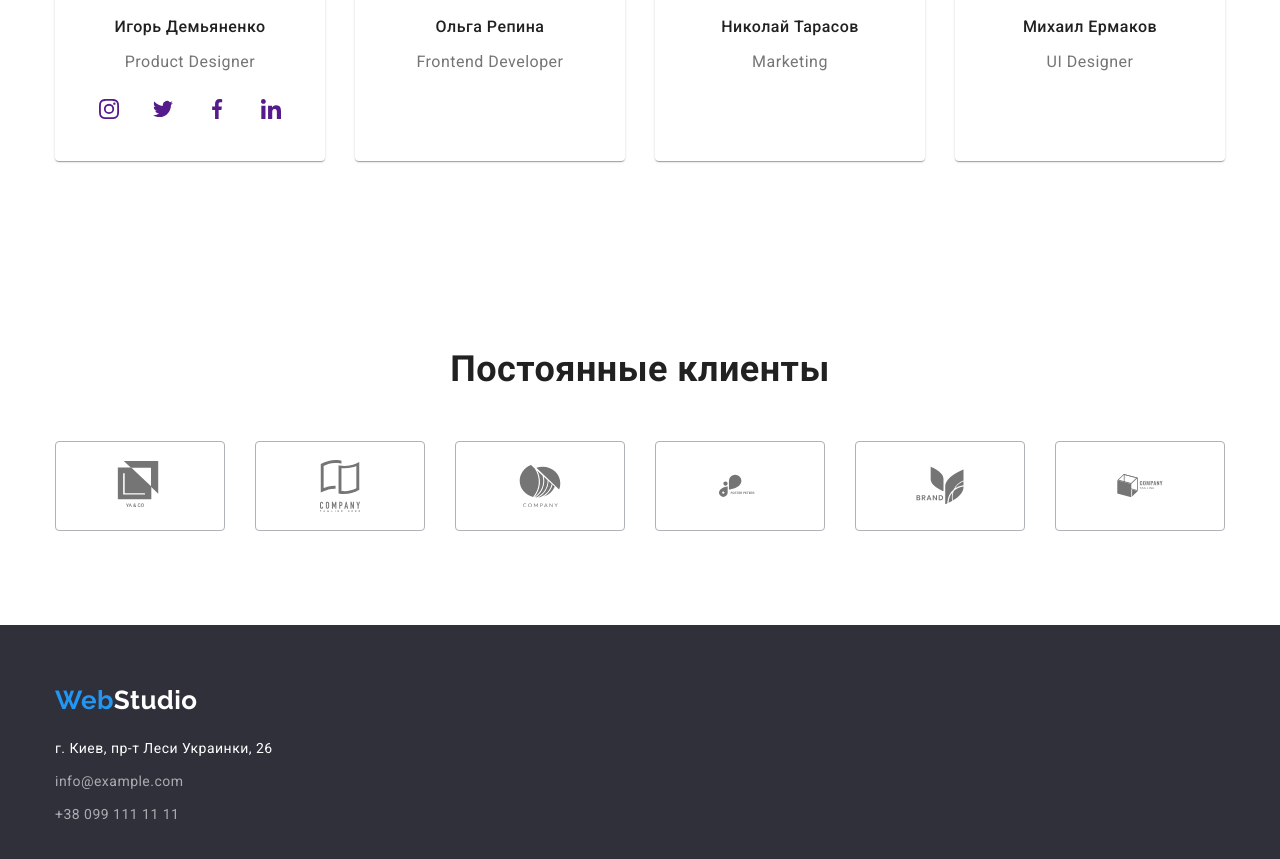
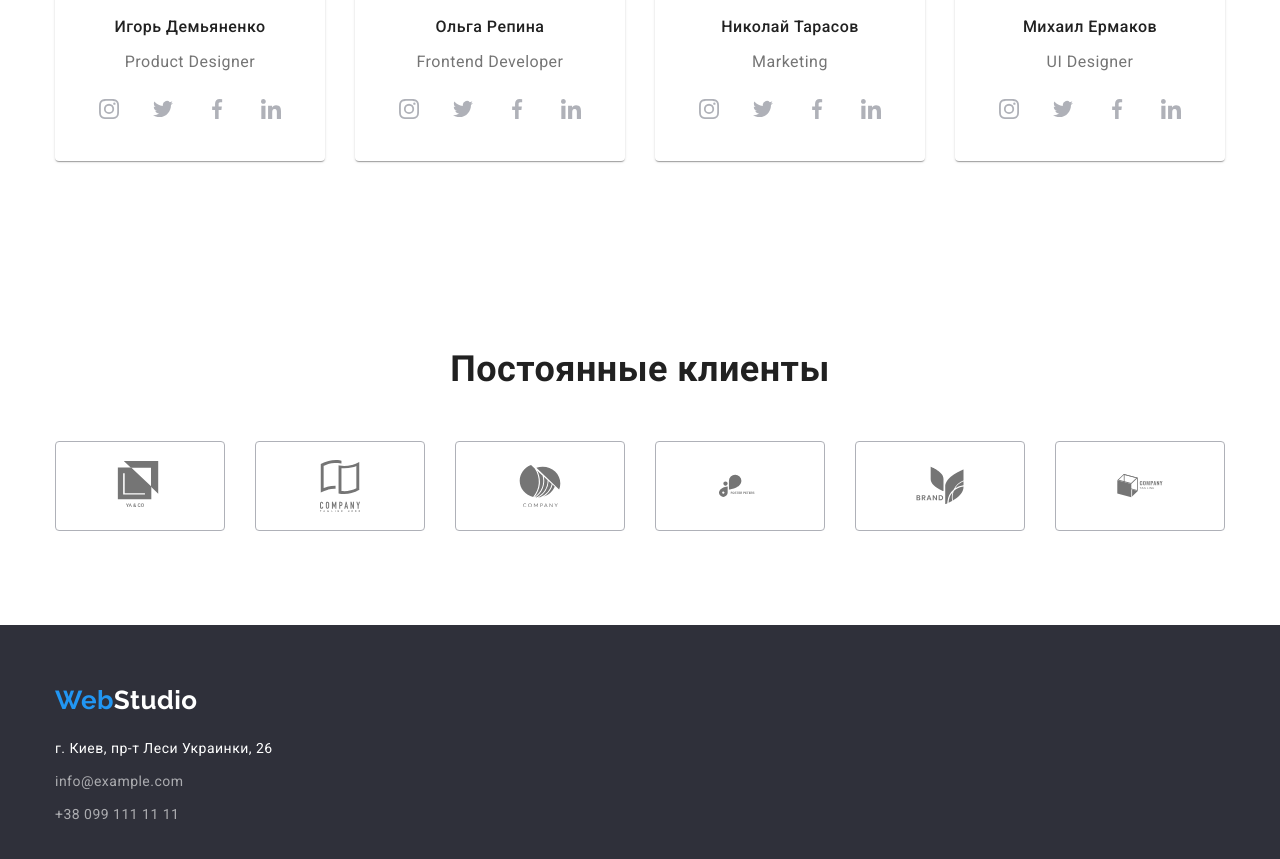
Before and after one commit to andreybulanov/goit-markup-hw-04, a plain HTML site: page index.html in a window 1280 px wide. Shown: the part 2145-3004 px from the top of the page. Drawn offline with nearby package versions, Linux system fonts and the light colour scheme.

Commit message:
Иконки наша команда

```diff
--- a/css/styles.css
+++ b/css/styles.css
@@ -350,30 +350,20 @@ svg {
   fill: var(--icon-color);
 }
 
-/* .sl-item {
-  fill: var(--icon-color);
-} */
-
 .sl-link {
   display: flex;
   align-items: center;
   justify-content: center;
   border-radius: 50%;
-  /* fill: var(--primary-bg-color); */
   width: 44px;
   height: 44px;
-  fill: var(--icon-color);
+  color: var(--icon-color);
 }
 
 .sl-icon {
   width: 20px;
   height: 20px;
   fill: currentColor;
-  /* fill: var(--icon-color); */
-}
-
-.sl-icon:hover {
-  /* color: var(--primary-bg-color); */
 }
 
 .sl-link:hover {
--- a/index.html
+++ b/index.html
@@ -173,18 +173,108 @@
                     <img src="./images/img6.jpg" alt="девушка" width="270">
                     <h3 class="team-title">Ольга Репина</h3>
                     <p class="team-list-title">Frontend Developer</p>
+                    <ul class="sl-list">
+                        <li class="sl-item">
+                            <a href="" class="sl-link" aria-label="Инстаграм">
+                                <svg class="sl-icon" wght="20" height="20">
+                                    <use href="./images/symbol-defs1.svg#icon-instagram"></use>
+                                </svg>
+                            </a>
+                        </li>
+                        <li class="sl-item">
+                            <a href="" class="sl-link" aria-label="Евитер">
+                                <svg class="sl-icon" wght="20" height="20">
+                                    <use href="./images/symbol-defs1.svg#icon-twitter"></use>
+                                </svg>
+                            </a>
+                        </li>
+                        <li class="sl-item">
+                            <a href="" class="sl-link" aria-label="Фэйсбук">
+                                <svg class="sl-icon" wght="20" height="20">
+                                    <use href="./images/symbol-defs1.svg#icon-facebook"></use>
+                                </svg>
+                            </a>
+                        </li>
+                        <li class="sl-item">
+                            <a href="" class="sl-link" aria-label="Линкедин">
+                                <svg class="sl-icon" wght="20" height="20">
+                                    <use href="./images/symbol-defs1.svg#icon-linkedin"></use>
+                                </svg>
+                            </a>
+                        </li>
+                    </ul>
                 </li>
 
                 <li class="team-item">
                     <img src="./images/img7.jpg" alt="мужчина с широкой улыбкой" width="270">
                     <h3 class="team-title">Николай Тарасов</h3>
                     <p class="team-list-title">Marketing</p>
+                    <ul class="sl-list">
+                        <li class="sl-item">
+                            <a href="" class="sl-link" aria-label="Инстаграм">
+                                <svg class="sl-icon" wght="20" height="20">
+                                    <use href="./images/symbol-defs1.svg#icon-instagram"></use>
+                                </svg>
+                            </a>
+                        </li>
+                        <li class="sl-item">
+                            <a href="" class="sl-link" aria-label="Евитер">
+                                <svg class="sl-icon" wght="20" height="20">
+                                    <use href="./images/symbol-defs1.svg#icon-twitter"></use>
+                                </svg>
+                            </a>
+                        </li>
+                        <li class="sl-item">
+                            <a href="" class="sl-link" aria-label="Фэйсбук">
+                                <svg class="sl-icon" wght="20" height="20">
+                                    <use href="./images/symbol-defs1.svg#icon-facebook"></use>
+                                </svg>
+                            </a>
+                        </li>
+                        <li class="sl-item">
+                            <a href="" class="sl-link" aria-label="Линкедин">
+                                <svg class="sl-icon" wght="20" height="20">
+                                    <use href="./images/symbol-defs1.svg#icon-linkedin"></use>
+                                </svg>
+                            </a>
+                        </li>
+                    </ul>
                 </li>
 
                 <li class="team-item">
                         <img src="./images/img2.jpg" alt="мужчина в очках и футболке" width="270">
                     <h3 class="team-title">Михаил Ермаков</h3>
                     <p class="team-list-title">UI Designer</p>
+                    <ul class="sl-list">
+                        <li class="sl-item">
+                            <a href="" class="sl-link" aria-label="Инстаграм">
+                                <svg class="sl-icon" wght="20" height="20">
+                                    <use href="./images/symbol-defs1.svg#icon-instagram"></use>
+                                </svg>
+                            </a>
+                        </li>
+                        <li class="sl-item">
+                            <a href="" class="sl-link" aria-label="Евитер">
+                                <svg class="sl-icon" wght="20" height="20">
+                                    <use href="./images/symbol-defs1.svg#icon-twitter"></use>
+                                </svg>
+                            </a>
+                        </li>
+                        <li class="sl-item">
+                            <a href="" class="sl-link" aria-label="Фэйсбук">
+                                <svg class="sl-icon" wght="20" height="20">
+                                    <use href="./images/symbol-defs1.svg#icon-facebook"></use>
+                                </svg>
+                            </a>
+                        </li>
+                        <li class="sl-item">
+                            <a href="" class="sl-link" aria-label="Линкедин">
+                                <svg class="sl-icon" wght="20" height="20">
+                                    <use href="./images/symbol-defs1.svg#icon-linkedin"></use>
+                                </svg>
+                            </a>
+                        </li>
+                    </ul>
                 </li>
 
             </ul>
```
